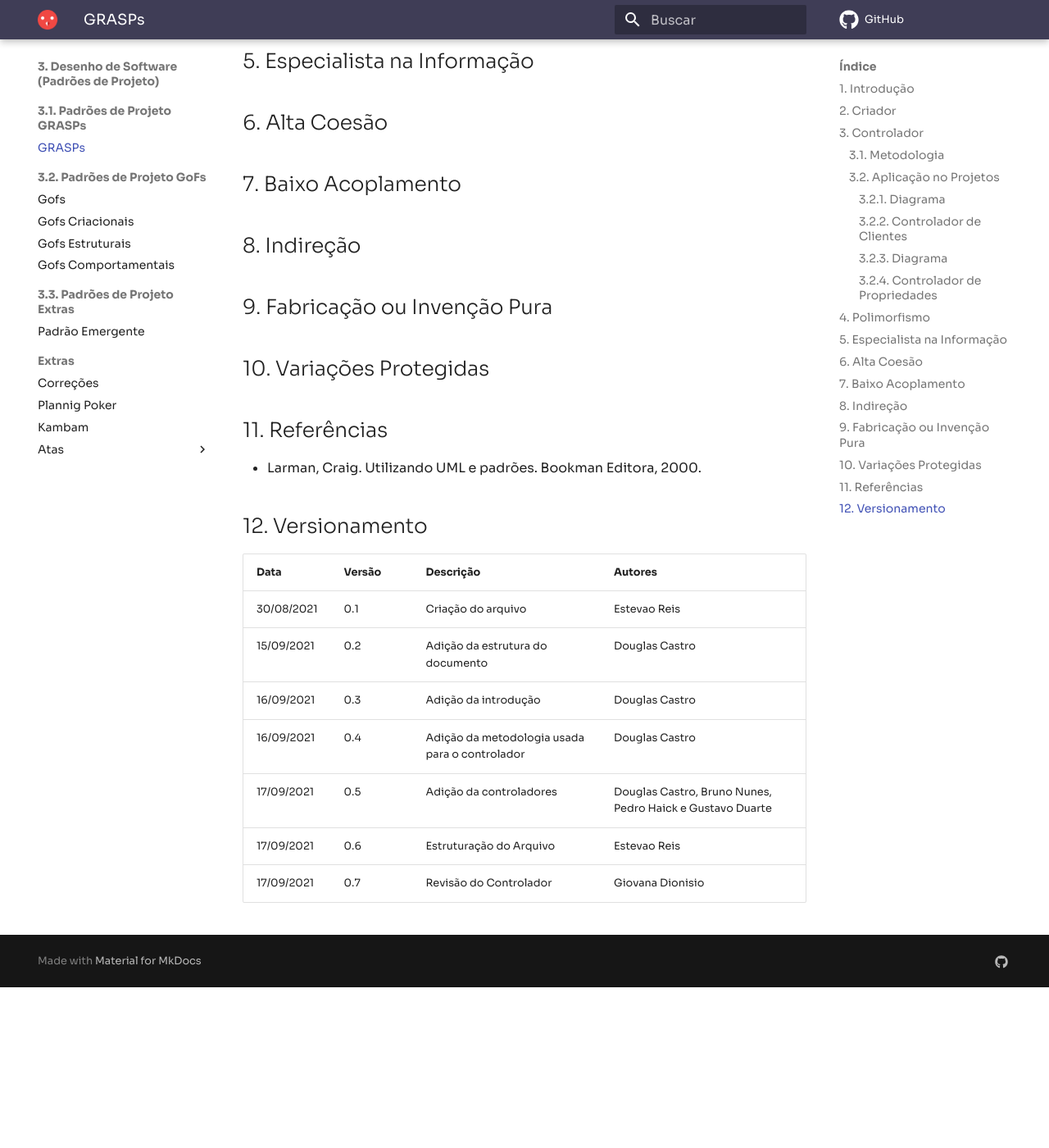
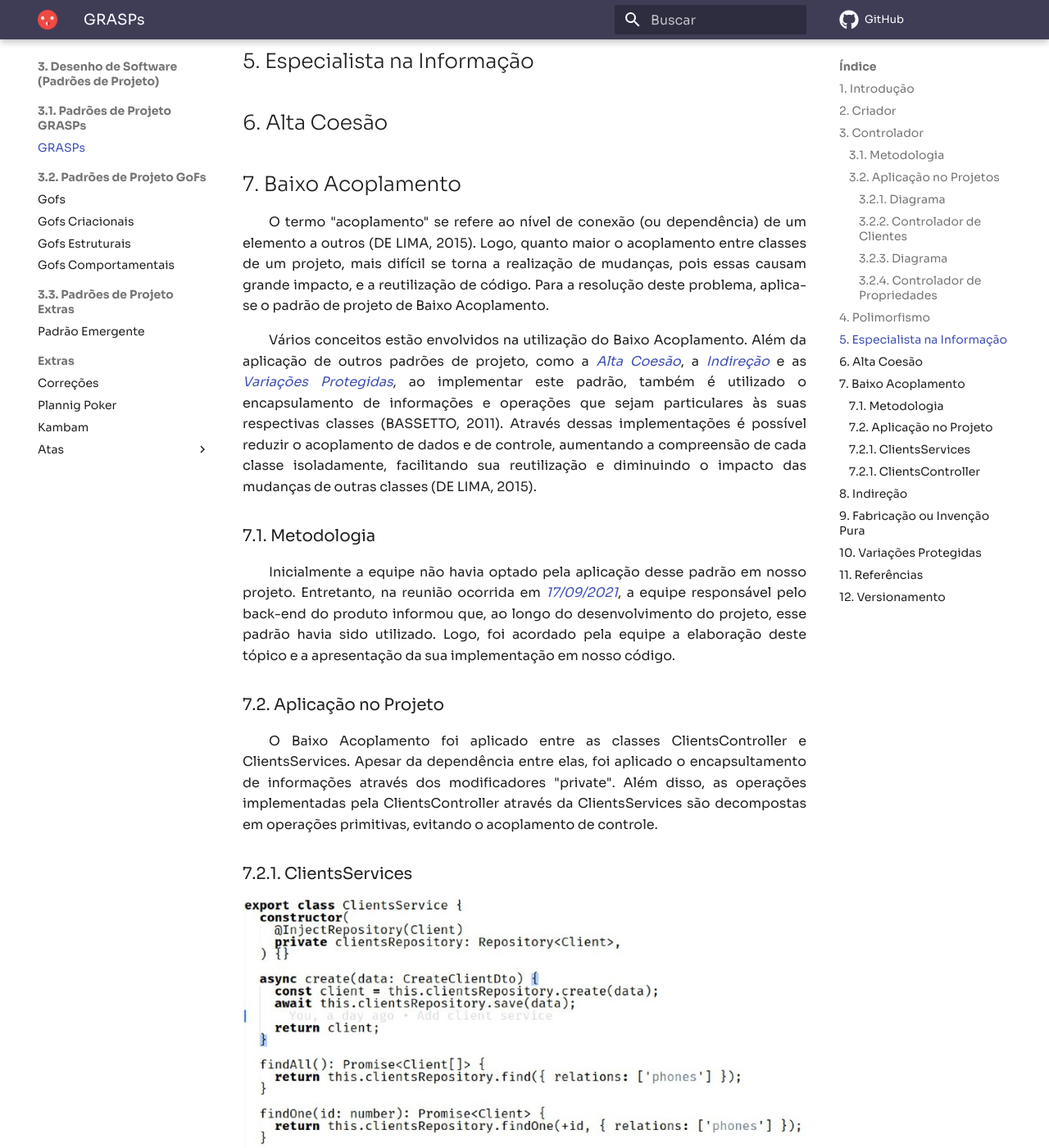
Before and after one commit to UnBArqDsw2021-1/2021.1_G04_Cardeal, an MkDocs documentation site: the page built from docs/padroesDeProjeto/GRASPs.md, in a window 1280 px wide and 1400 px high, scrolled down 3804 px. Shown: the whole window at 82% size. Built offline with MkDocs 1.6.1 and Material for MkDocs 9.7.7, drawn with Linux system fonts in a browser that asks for light colours; comment, search, counter and statistics services are not loaded; before the commit the page ends 5008 px from its top, so only the background shows below that; some of the changed text lies outside the part shown.

Commit message:
adding low coupling into grasps doc

```diff
--- a/docs/padroesDeProjeto/GRASPs.md
+++ b/docs/padroesDeProjeto/GRASPs.md
@@ -56,6 +56,28 @@ O código acima pode ser visto com mais detalhes [aqui](https://github.com/UnBAr
 ## 6. Alta Coesão
 
 ## 7. Baixo Acoplamento
+<p align="justify">&emsp;&emsp;O termo "acoplamento" se refere ao nível de conexão (ou dependência) de um elemento a outros (DE LIMA, 2015). Logo, quanto maior o acoplamento entre classes de um projeto, mais difícil se torna a realização de mudanças, pois essas causam grande impacto, e a reutilização de código. Para a resolução deste problema, aplica-se o padrão de projeto de Baixo Acoplamento.</p>
+<p align="justify">&emsp;&emsp;Vários conceitos estão envolvidos na utilização do Baixo Acoplamento. Além da aplicação de outros padrões de projeto, como a <i><a href = "#6-alta-coesao">Alta Coesão</a></i>, a <i><a href = "#8-indirecao">Indireção</a></i> e as <i><a href = "#10-variacoes-protegidas">Variações Protegidas</a></i>, ao implementar este padrão, também é utilizado o encapsulamento de informações e operações que sejam particulares às suas respectivas classes (BASSETTO, 2011). Através dessas implementações é possível reduzir o acoplamento de dados e de controle, aumentando a compreensão de cada classe isoladamente, facilitando sua reutilização e diminuindo o impacto das mudanças de outras classes (DE LIMA, 2015).</p>
+
+### 7.1. Metodologia
+<p align = "justify">&emsp;&emsp;Inicialmente a equipe não havia optado pela aplicação desse padrão em nosso projeto. Entretanto, na reunião ocorrida em <i><a href="https://unbarqdsw2021-1.github.io/2021.1_G04_Cardeal/padroesDeProjeto/atas/17-09-21/" target="_blank">17/09/2021</a></i>, a equipe responsável pelo back-end do produto informou que, ao longo do desenvolvimento do projeto, esse padrão havia sido utilizado. Logo, foi acordado pela equipe a elaboração deste tópico e a apresentação da sua implementação em nosso código.</p>
+
+### 7.2. Aplicação no Projeto
+<p align="justify">&emsp;&emsp;O Baixo Acoplamento foi aplicado entre as classes ClientsController e ClientsServices. Apesar da dependência entre elas, foi aplicado o encapsultamento de informações através dos modificadores "private". Além disso, as operações implementadas pela ClientsController através da ClientsServices são decompostas em operações primitivas, evitando o acoplamento de controle.</p>
+
+### 7.2.1. ClientsServices
+![Code Example](./img/clientsService.jpeg)
+
+<p align = "center">Autores: Douglas Castro e Pedro Haick</p>
+
+O código acima pode ser visto com mais detalhes [aqui](https://github.com/UnBArqDsw2021-1/2021.1-g04-cardeal-back-end/blob/feature/sistema_de_cliente/src/modules/clients/clients.service.ts).
+
+### 7.2.1. ClientsController
+![Code Example](./img/clientController.png)
+
+<p align = "center">Autores: Douglas Castro e Pedro Haick</p>
+
+O código acima pode ser visto com mais detalhes [aqui](https://github.com/UnBArqDsw2021-1/2021.1-g04-cardeal-back-end/blob/feature/sistema_de_cliente/src/modules/clients/clients.controller.ts).
 
 ## 8. Indireção
 
@@ -67,6 +89,8 @@ O código acima pode ser visto com mais detalhes [aqui](https://github.com/UnBAr
 
 - Larman, Craig. Utilizando UML e padrões. Bookman Editora, 2000.
 
+- DE LIMA, Edirlei Soares. Análise e Projeto Orientados por Objetos - Aula 03 – Padrões de Projeto GRASP. 52 slides. 2015. Disponível em: https://edirlei.com/aulas/poo/POO_Aula_03_Padroes_Projeto_GRASP_2015.pdf
+
 ## 12. Versionamento
 | Data       | Versão | Descrição         | Autores       |
 | ---------- | ------ | ----------------- | ------------- |
@@ -77,3 +101,4 @@ O código acima pode ser visto com mais detalhes [aqui](https://github.com/UnBAr
 | 17/09/2021 | 0.5 | Adição da controladores | Douglas Castro, Bruno Nunes, Pedro Haick e Gustavo Duarte |
 | 17/09/2021 | 0.6 | Estruturação do Arquivo| Estevao Reis |
 | 17/09/2021 | 0.7 | Revisão do Controlador | Giovana Dionisio |
+| 17/09/2021 | 0.9 | Adição do tópico de Baixo Acoplamento | Giovana Dionisio |
```
Also changed, not shown: docs/padroesDeProjeto/img/clientsService.jpeg (added).
